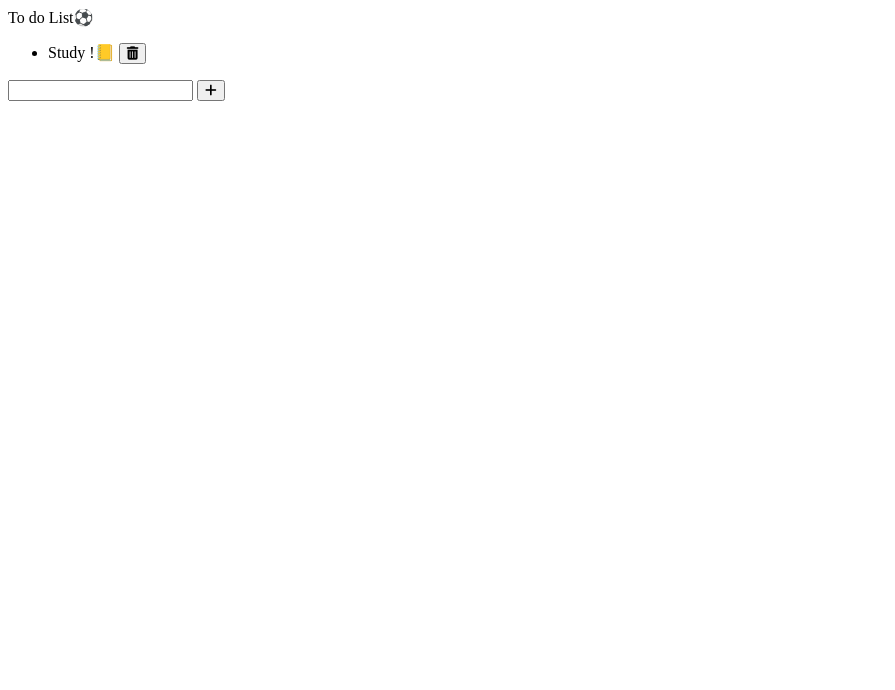
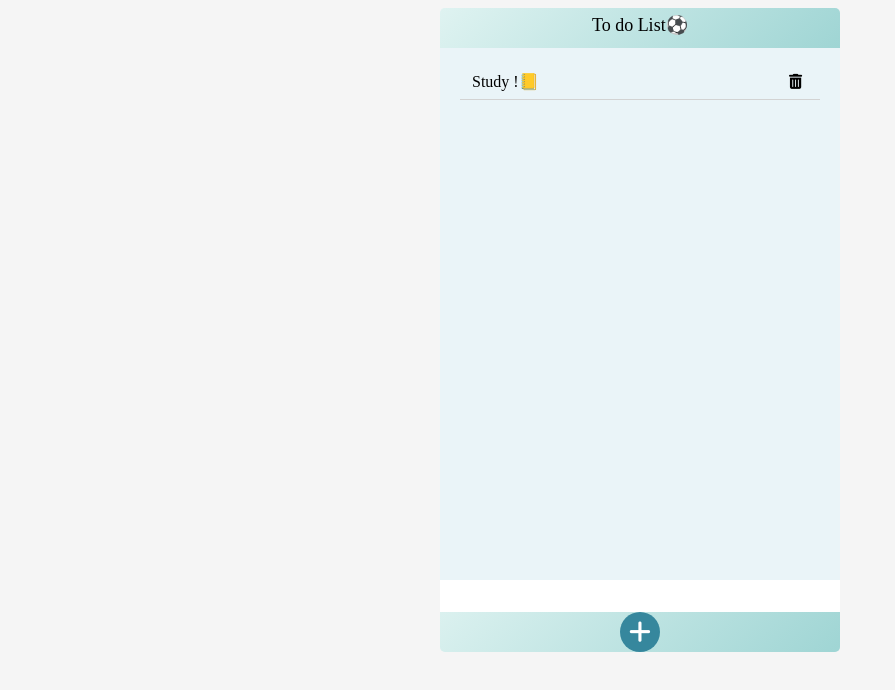
Before and after one commit to hammimo/TodoList, a plain HTML site: page index.html in a window 1280 px wide. Shown: the whole page, without its empty margins (0-895 px from the left). Drawn offline with Linux system fonts and the light colour scheme.

Commit message:
To Do List : CSS
색조합 공부하자 ✏️

```diff
--- a/index.html
+++ b/index.html
@@ -20,6 +20,8 @@
                     <span class="item__name">Study !📒</span>
                     <button class="item__delete"><i class="fa-solid fa-trash-can"></i></button>
                 </div>
+                <div class="item__divider"></div>
+                <!-- 구분선divider -->
             </li>
         </ul>
         <footer class="footer">
--- a/style.css
+++ b/style.css
@@ -12,3 +12,101 @@
     /* annimation */
     --annimation-duration: 300ms;
 }
+
+* {
+    box-sizing: border-box;
+    /* padding이나 border가 witdh나 height에 포함될 수 있도록.*/
+}
+
+ul {
+    padding: 0;
+}
+
+body {
+    background-color: whitesmoke;
+    text-align: center;
+}
+
+button {
+    outline: none;
+    background: transparent;
+    border: none;
+    cursor: pointer;
+}
+
+.list {
+    width: 400px;
+    margin: auto; /*body에만 center를 주면 오른쪽에만 margin이 들어가므로 auto 설정*/
+    background-color: rgb(234, 244, 248);
+    border-radius: 5px;
+}
+
+.header {
+    height: 40px;
+    padding: 6px;
+    font-size: large;
+    background: #DFF3F1;
+    background: -moz-linear-gradient(-45deg, #DFF3F1 0%, #9FD5D4 100%, #3FCD5D 100%);
+    background: -webkit-linear-gradient(-45deg, #DFF3F1 0%, #9FD5D4 100%, #3FCD5D 100%);
+    background: linear-gradient(135deg, #DFF3F1 0%, #9FD5D4 100%, #3FCD5D 100%);
+    border-radius: 5px 5px 0 0;
+}
+
+.items{
+    height: 500px;
+    overflow-y: auto; /*안에 내용물이 많아지면 내부 스크롤 생김*/
+}
+
+.item {
+    display: flex;
+    justify-content: space-between;
+    padding: 8px 32px; /*위아래 8px 양옆 32px*/
+}
+
+.item__divider {
+    width: 90%;
+    height: 1px;
+    background-color: lightgray;
+    margin: auto;
+}
+
+.item__delete {
+    font-size: 15px;
+    transition: var(--annimation-duration) ease-in;
+}
+
+.item__delete:hover {
+    color: red;
+    transform: scale(1.2);
+}
+
+.footer {
+    background: #DFF3F1;
+    background: -moz-linear-gradient(-45deg, #DFF3F1 0%, #9FD5D4 100%, #3FCD5D 100%);
+    background: -webkit-linear-gradient(-45deg, #DFF3F1 0%, #9FD5D4 100%, #3FCD5D 100%);
+    background: linear-gradient(135deg, #DFF3F1 0%, #9FD5D4 100%, #3FCD5D 100%);
+    border-radius: 0 0 5px 5px;
+}
+
+.footer__infut{
+    width: 100%;
+    height: 32px;
+    border: none;
+    outline: none; /*선택하였을 때 none*/
+    font-size: 16px;
+    padding : 0 16px;
+}
+
+.footer__button{
+    width: 40px;
+    height: 40px;
+    color: white;
+    background-color: rgb(54, 135, 157);
+    font-size: 25px;
+    border-radius: 50%;
+    transition: var(--annimation-duration) ;
+}
+
+.footer__button:hover {
+    transform: scale(1.1);
+}
```
